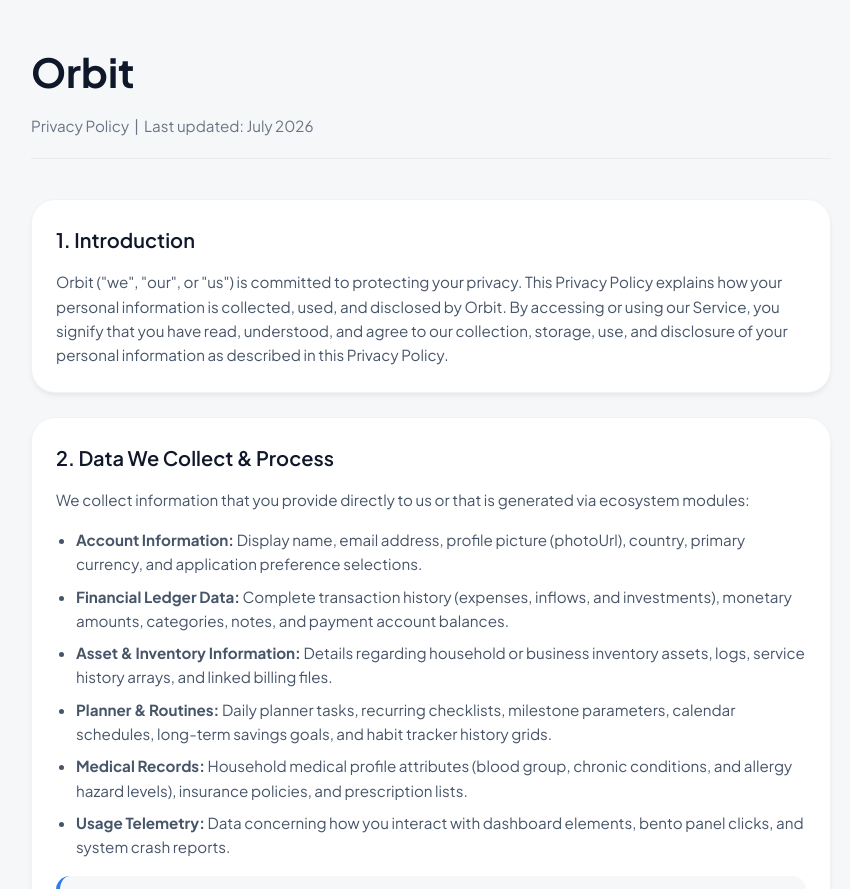
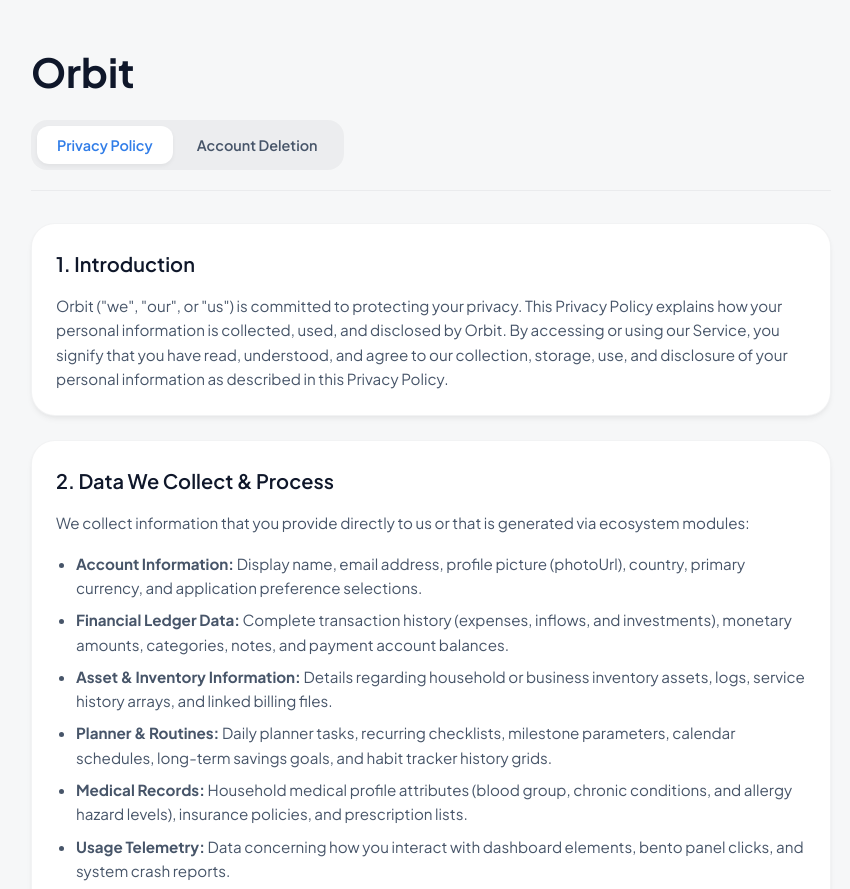
Before and after one commit to ashlin369/orbitprivacystatement, a plain HTML site: page index.html in a window 1280 px wide. Shown: the top 889 px of the page, without its empty margins (209-1059 px from the left). Drawn offline with Linux system fonts and the light colour scheme.

Commit message:
privacy statement v1.2 + dual page account deletion form

```diff
--- a/index.html
+++ b/index.html
@@ -3,7 +3,7 @@
 <head>
     <meta charset="UTF-8">
     <meta name="viewport" content="width=device-width, initial-scale=1.0">
-    <title>Orbit App - Privacy Policy</title>
+    <title>Orbit App - Legal & Support Docs</title>
     <link href="https://fonts.googleapis.com/css2?family=Plus+Jakarta+Sans:wght@400;600;700&display=swap" rel="stylesheet">
     <style>
         :root {
@@ -13,6 +13,7 @@
             --text-color: #475569;
             --accent-color: #307de8;
             --border-color: rgba(15, 23, 42, 0.05);
+            --tab-bg: rgba(15, 23, 42, 0.04);
         }
 
         @media (prefers-color-scheme: dark) {
@@ -22,6 +23,7 @@
                 --title-color: #ffffff;
                 --text-color: #cbd5e1;
                 --border-color: rgba(255, 255, 255, 0.04);
+                --tab-bg: rgba(255, 255, 255, 0.06);
             }
         }
 
@@ -41,23 +43,57 @@
         }
 
         header {
-            margin-bottom: 40px;
+            margin-bottom: 32px;
             border-bottom: 1px solid var(--border-color);
             padding-bottom: 20px;
+            display: flex;
+            flex-direction: column;
+            gap: 16px;
         }
 
         h1 {
             color: var(--title-color);
             font-size: 2.5rem;
             font-weight: 700;
-            margin: 0 0 10px 0;
+            margin: 0;
         }
 
-        .subtitle {
-            font-size: 0.95rem;
+        /* Premium Navigation Tabs */
+        .nav-tabs {
+            display: flex;
+            background-color: var(--tab-bg);
+            padding: 6px;
+            border-radius: 16px;
+            gap: 4px;
+            width: fit-content;
+        }
+
+        .tab-btn {
+            background: transparent;
+            border: none;
+            font-family: 'Plus Jakarta Sans', sans-serif;
+            font-size: 0.9rem;
+            font-weight: 600;
             color: var(--text-color);
-            opacity: 0.8;
-            margin: 0;
+            padding: 10px 20px;
+            border-radius: 12px;
+            cursor: pointer;
+            transition: all 0.2s ease;
+        }
+
+        .tab-btn.active {
+            background-color: var(--card-color);
+            color: var(--accent-color);
+            box-shadow: 0 2px 4px rgba(0,0,0,0.05);
+        }
+
+        /* View Switching Gating */
+        .view-section {
+            display: none;
+        }
+
+        .view-section.active {
+            display: block;
         }
 
         .card {
@@ -127,10 +163,15 @@
     <div class="container">
         <header>
             <h1>Orbit</h1>
-            <p class="subtitle">Privacy Policy &nbsp;|&nbsp; Last updated: July 2026</p>
+            <div class="nav-tabs">
+                <button class="tab-btn active" onclick="switchView('privacy-view', this)">Privacy Policy</button>
+                <button class="tab-btn" onclick="switchView('deletion-view', this)">Account Deletion</button>
+            </div>
         </header>
 
         <main>
+            <!-- PAGE 1: PRIVACY POLICY VIEW -->
+            <div id="privacy-view" class="view-section active">
                 <div class="card">
                     <h2>1. Introduction</h2>
                     <p>Orbit ("we", "our", or "us") is committed to protecting your privacy. This Privacy Policy explains how your personal information is collected, used, and disclosed by Orbit. By accessing or using our Service, you signify that you have read, understood, and agree to our collection, storage, use, and disclosure of your personal information as described in this Privacy Policy.</p>
@@ -176,19 +217,7 @@
                 </div>
 
                 <div class="card">
-                <h2>5. Account Deletion Request & Data Handling</h2>
-                <p>If you wish to delete your Orbit account and all associated personal data, you can do so directly within the app by going to <strong>Settings > Account > Delete Account</strong>.</p>
-                <p>Alternatively, you can submit a deletion request by emailing us at <a href="mailto:qualtolabs@gmail.com" style="color: var(--accent-color); text-decoration: none; font-weight: 600;">qualtolabs@gmail.com</a>.</p>
-
-                <div class="highlight-box">
-                    <p><strong>Data Handling & Retention:</strong></p>
-                    <p>• <strong>Deleted Data:</strong> Your display name, email, profile records, transaction history, shared vault folders, and uploaded file scans are permanently deleted from active databases.</p>
-                    <p>• <strong>Retention Period:</strong> Deletion is processed immediately.</p>
-                </div>
-            </div>
-
-            <div class="card">
-                <h2>6. Data Retention & Deletion (General)</h2>
+                    <h2>5. Data Retention & Deletion (General)</h2>
                     <p>We retain your data records for as long as your profile remains active. You maintain an absolute "Right to be Forgotten". When you invoke account deletion within your application profile settings:</p>
                     <ul>
                         <li>All personal, financial, asset, checklist, and medical profile subcollections are immediately and permanently removed from our active Firestore databases.</li>
@@ -197,7 +226,7 @@
                 </div>
 
                 <div class="card">
-                <h2>7. User Rights (GDPR/CCPA Compliance)</h2>
+                    <h2>6. User Rights (GDPR/CCPA Compliance)</h2>
                     <p>Depending on your geographic location, you possess distinct data protection parameters, including:</p>
                     <ul>
                         <li><strong>Right of Access:</strong> You can generate and export a complete structured file layout of your personal data records via the settings menu at any time.</li>
@@ -207,9 +236,27 @@
                 </div>
 
                 <div class="card">
-                <h2>8. Contact Us</h2>
+                    <h2>7. Contact Us</h2>
                     <p>If you have any questions, compliance queries, or security feedback regarding this Privacy Policy, please contact us at:</p>
-                <p>Email: <a href="mailto:babuashlin829@gmail.com" style="color: var(--accent-color); text-decoration: none; font-weight: 600;">babuashlin829@gmail.com</a></p>
+                    <p>Email: <a href="mailto:qualtolabs@gmail.com" style="color: var(--accent-color); text-decoration: none; font-weight: 600;">qualtolabs@gmail.com</a></p>
+                </div>
+            </div>
+
+            <!-- PAGE 2: ACCOUNT DELETION SPECIFIC VIEW -->
+            <div id="deletion-view" class="view-section">
+                <div class="card">
+                    <h2>Account Deletion Request</h2>
+                    <p>If you wish to delete your Orbit account and all associated personal data, you can do so directly within the app by going to <strong>Settings > Account > Delete Account</strong>.</p>
+                    <p>Alternatively, you can submit an official manual deletion request by emailing us directly at <a href="mailto:qualtolabs@gmail.com" style="color: var(--accent-color); text-decoration: none; font-weight: 600;">qualtolabs@gmail.com</a>.</p>
+                </div>
+
+                <div class="card">
+                    <h2>Data Handling & Retention Policies</h2>
+                    <ul>
+                        <li><strong>Permanently Purged Data:</strong> Upon execution, your display name, authenticated email, application profile metrics, financial log transaction histories, shared family vault folders, and uploaded client file scans are immediately removed from live cloud lookups.</li>
+                        <li><strong>Retention Execution Period:</strong> Deletion pipelines are processed immediately. Backup instances follow automatic lifecycle clearing cycles.</li>
+                    </ul>
+                </div>
             </div>
         </main>
 
@@ -218,5 +265,21 @@
         </footer>
     </div>
 
+    <!-- Switcher Engine Script -->
+    <script>
+        function switchView(viewId, element) {
+            // Hide all views
+            const views = document.querySelectorAll('.view-section');
+            views.forEach(v => v.classList.remove('active'));
+
+            // Un-highlight buttons
+            const buttons = document.querySelectorAll('.tab-btn');
+            buttons.forEach(b => b.classList.remove('active'));
+
+            // Activate selected targets
+            document.getElementById(viewId).classList.add('active');
+            element.classList.add('active');
+        }
+    </script>
 </body>
 </html>
```
Lines whose indentation alone changed are shown as unchanged.
